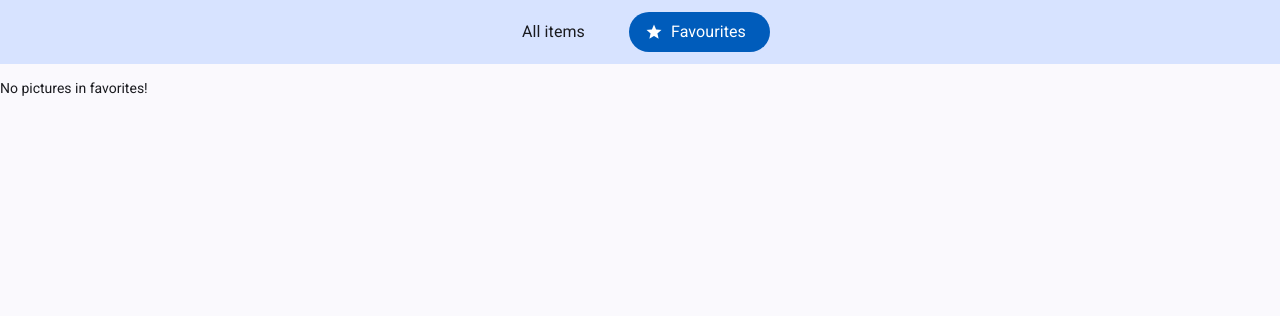
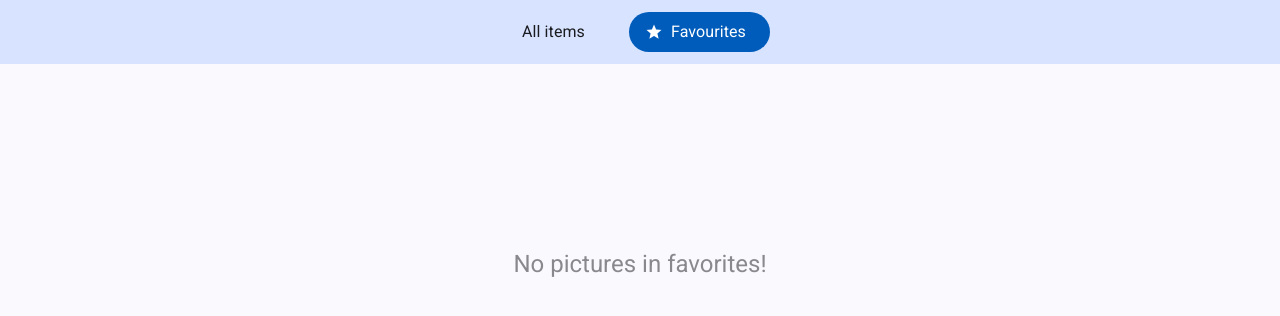
Before and after one commit to AnnaAlex1/PhotoLibraryExercise, an Angular app in the folder photoLibrary/: page /favorites in a window 1280 px wide. Shown: the top 316 px of the page. Built offline with nearby package versions, Linux system fonts and the light colour scheme.

Commit message:
style: improve no favorites message

```diff
--- a/photoLibrary/src/app/core/services/favorite-photos.ts
+++ b/photoLibrary/src/app/core/services/favorite-photos.ts
@@ -28,7 +28,7 @@ export class FavoritePhotosService {
     if (this.isFavorite(photo.id)){
       this.removeFromFavorites(photo.id);
     } else {
-      this.addToFavorites(photo)
+      this.addToFavorites(photo);
     }
   }
 
--- a/photoLibrary/src/app/features/favorites-page/favorites-page.html
+++ b/photoLibrary/src/app/features/favorites-page/favorites-page.html
@@ -1,5 +1,8 @@
 @if ( favorites.length == 0) {
-    <p>No pictures in favorites!</p>
+    <div class="no-fav-container">
+        <p class="no-fav-message">No pictures in favorites!</p>
+    </div>
+
 } @else {
     <app-photo-grid [photoArray]="favorites" ></app-photo-grid>
 }
--- a/photoLibrary/src/app/features/favorites-page/favorites-page.scss
+++ b/photoLibrary/src/app/features/favorites-page/favorites-page.scss
@@ -0,0 +1,13 @@
+.no-fav-container{
+    display: flex;
+    width: 100%;
+    height: 50%;
+    justify-content: center;
+    align-items: center;
+}
+
+.no-fav-message {
+
+    font-size: x-large;
+    opacity: 0.5;
+}
```
